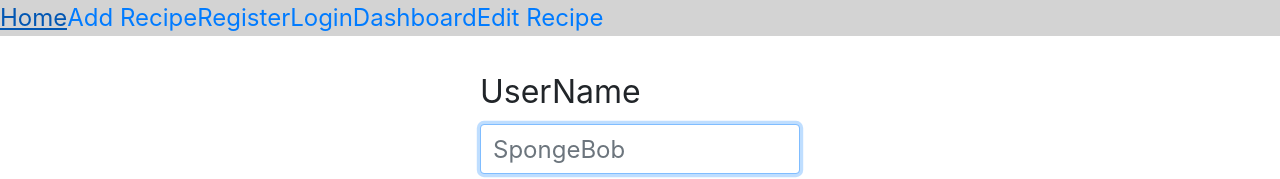
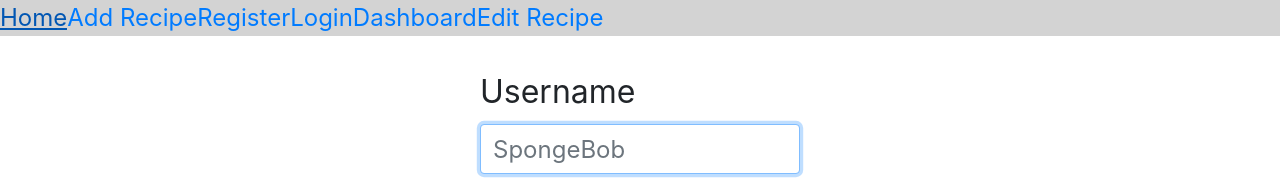
Before and after one commit to chef-portfolio-4/front-end, a React (Create React App) app in the folder chef-portfolio/: page /register in a window 1280 px wide. Shown: the top 179 px of the page. Built offline with nearby package versions, Linux system fonts and the light colour scheme; the HTML template or start-up script is replaced by a standard one.

Commit message:
more updates

```diff
--- a/chef-portfolio/src/components/RegisterForm.js
+++ b/chef-portfolio/src/components/RegisterForm.js
@@ -43,7 +43,7 @@ const Register = () => {
         }}
       >
         <FormGroup>
-          <Label>UserName</Label>
+          <Label>Username</Label>
           <Input
             autoFocus
             name="username"
```
